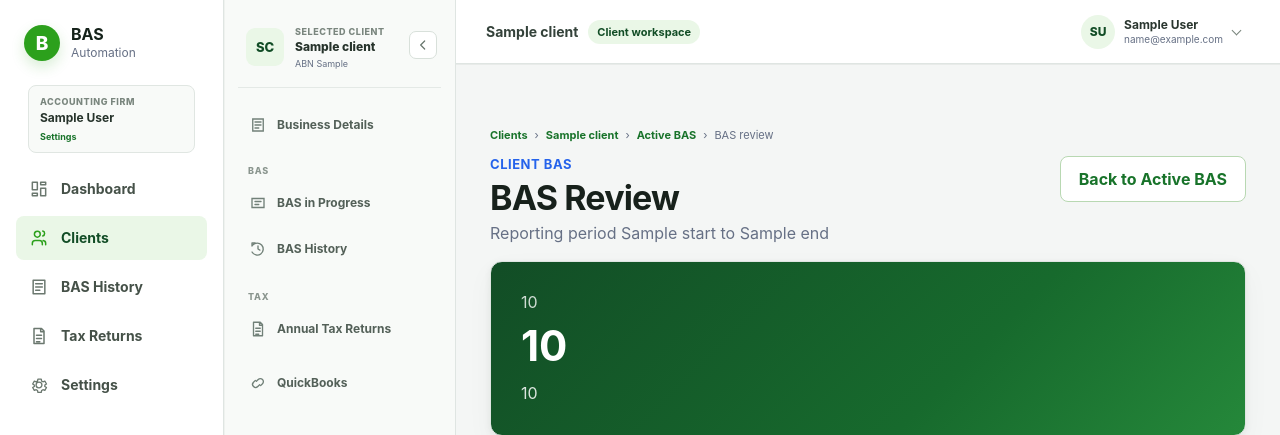
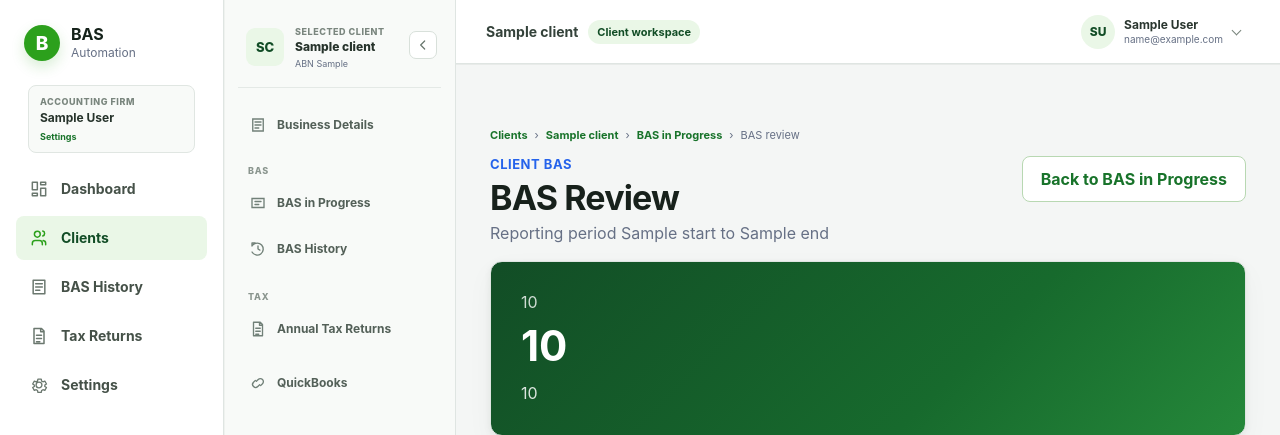
Before and after one commit to raviyadav2509/accounting, a Flask app: template templates/bas_review.html in a window 1280 px wide. Shown: the top 435 px of the page. Run offline with Flask 3, Linux system fonts and the light colour scheme; the visitor is signed in with stand-in values (Sample User, id 1); tables that the repository leaves empty hold one stand-in row (values such as "Sample post"); the template is opened without the code that fills it: most values are stand-ins (such as "Sample title", 1, 10 or a date in 2020).

Commit message:
Rename Active BAS to BAS in Progress in templates/bas_review.html

```diff
--- a/templates/bas_review.html
+++ b/templates/bas_review.html
@@ -7,7 +7,7 @@
     <span>›</span>
     <a href="{{ url_for('clients.business_details', client_id=client.id) }}">{{ client.company_name }}</a>
     <span>›</span>
-    <a href="{{ url_for('bas.active_bas', client_id=client.id) }}">Active BAS</a>
+    <a href="{{ url_for('bas.active_bas', client_id=client.id) }}">BAS in Progress</a>
     <span>›</span>
     <span>BAS review</span>
 </div>
@@ -18,7 +18,7 @@
         <h1>BAS Review</h1>
         <div class="subtitle">Reporting period {{ bas.start }} to {{ bas.end }}</div>
     </div>
-    <a class="secondary-button" href="{{ url_for('bas.active_bas', client_id=client.id) }}">Back to Active BAS</a>
+    <a class="secondary-button" href="{{ url_for('bas.active_bas', client_id=client.id) }}">Back to BAS in Progress</a>
 </div>
 
 <div class="card amount-card">
```
